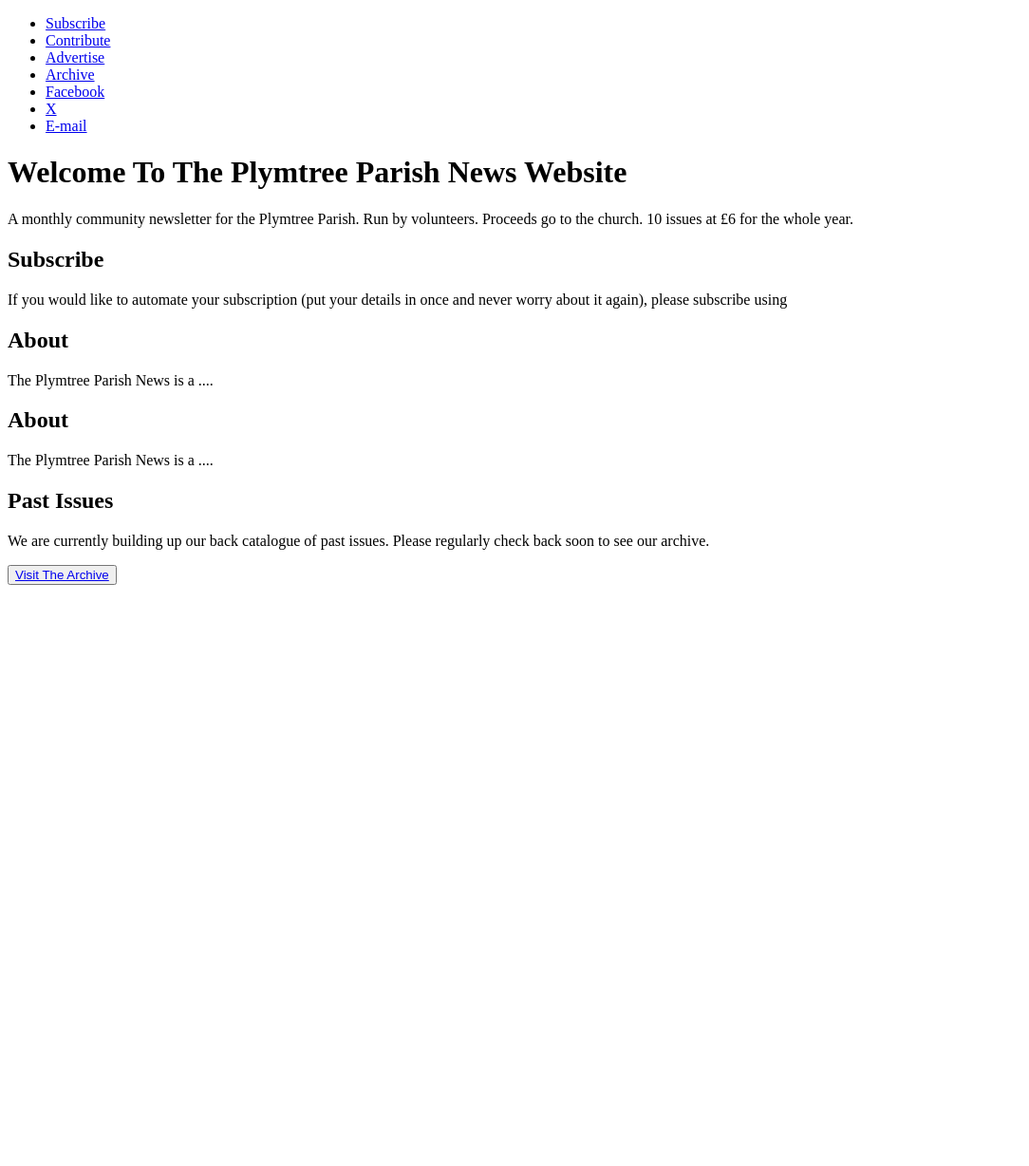
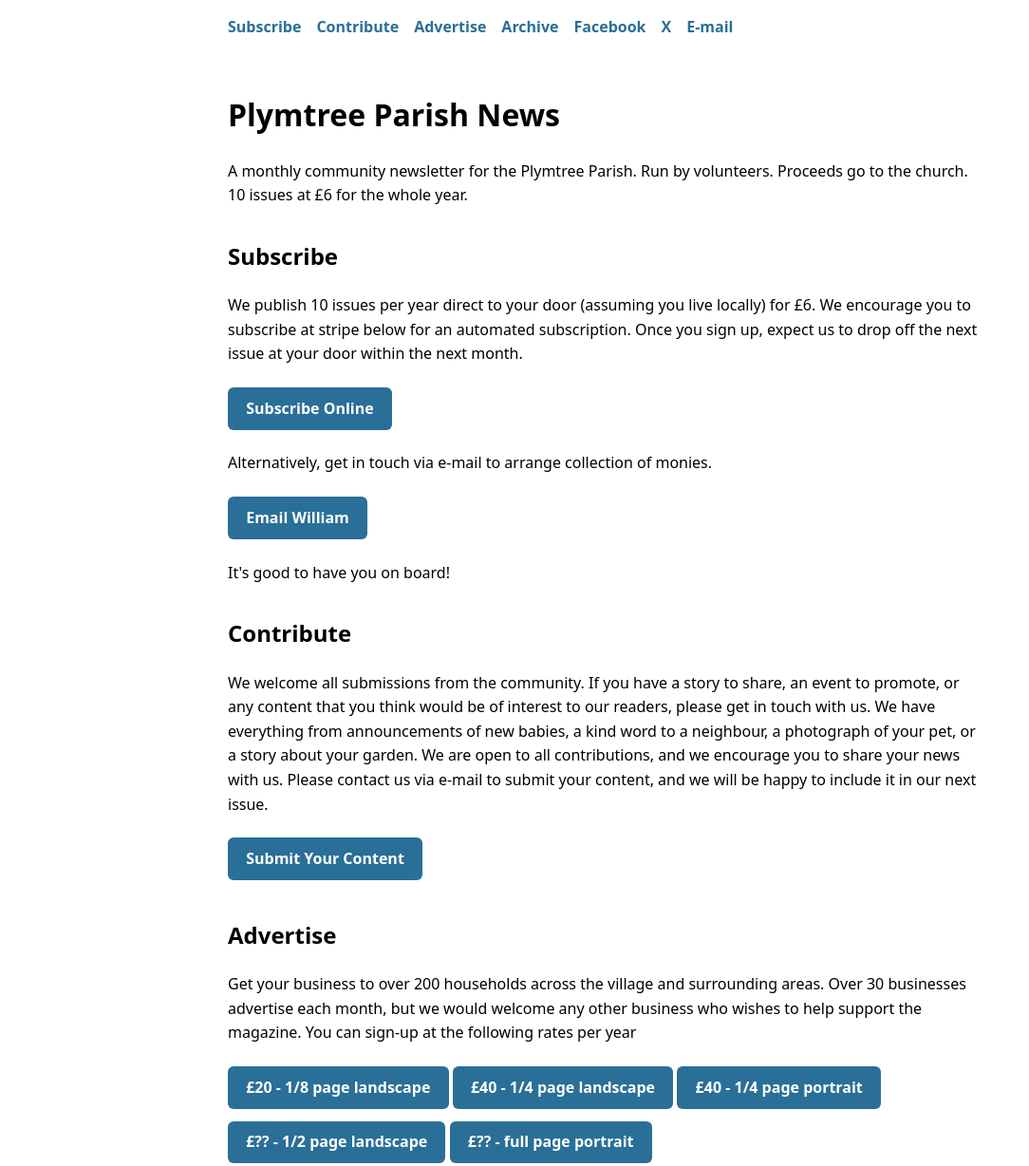
Before and after one commit to sammichaelstevens/plymtreeparishnews, a plain HTML site: page index.html in a window 1280 px wide. Shown: the top 1228 px of the page at 95% size, without its empty margins (0-1084 px from the left). Before the commit the page ends 800 px from the top, so only its background shows below. Drawn offline with Linux system fonts and the light colour scheme.

```diff
--- a/index.html
+++ b/index.html
@@ -4,53 +4,104 @@
   <meta charset="UTF-8">
   <meta name="viewport" content="width=device-width, initial-scale=1.0">
   <title>Plymtree Parish News</title>
+  <link rel="stylesheet" href="styles.css">
 </head>
 <body>
+  <header>
     <nav>
       <ul>
-      <li><a href="contact.html">Subscribe</a></li>
-      <li><a href="contact.html">Contribute</a></li>
-      <li><a href="contact.html">Advertise</a></li>
+        <li><a href="#subscribe">Subscribe</a></li>
+        <li><a href="#contribute">Contribute</a></li>
+        <li><a href="#advertise">Advertise</a></li>
         <li><a href="#archive">Archive</a></li>
-      <li><a href="contact.html">Facebook</a></li>
-      <li><a href="contact.html">X</a></li>
-      <li><a href="mailto: plymtreeparishnews.org.uk">E-mail</a></li>
+        <li><a href="https://www.facebook.com/PlymtreeParishNews">Facebook</a></li>
+        <li><a href="https://twitter.com/PlymtreeParishNews">X</a></li>
+        <li><a href="mailto:hello@plymtreeparishnews.org.uk">E-mail</a></li>
       </ul>
     </nav>
-  <h1>Welcome To The Plymtree Parish News Website</h1>
+  </header>
+
+  <main>
+    <h1>Plymtree Parish News</h1>
     <p>A monthly community newsletter for the Plymtree Parish. Run by volunteers. Proceeds go to the church. 10 issues at £6 for the whole year.</p>
+
     <section id="subscribe">
-    <h2>
-      Subscribe
-    </h2>
+      <h2>Subscribe</h2>
       <p>
-      If you would like to automate your subscription (put your details in once and never worry about it again), please subscribe using
+        We publish 10 issues per year direct to your door (assuming you live locally) for £6. We encourage you to subscribe at stripe below for an automated subscription. Once you sign up, expect us to drop off the next issue at your door within the next month.
       </p>
+
+      <a class="button" href="https://your-stripe-checkout-link-here">
+        Subscribe Online
+      </a>
+
+      <p>Alternatively, get in touch via e-mail to arrange collection of monies.</p>
+
+      <a class="button" href="mailto:hello@plymtreeparishnews.org.uk">
+        Email William
+      </a>
+
+      <p>It's good to have you on board!</p>
     </section>
-    <section>
-    <h2>
-      About
-    </h2>
+
+    <section id="contribute">
+      <h2>Contribute</h2>
       <p>
-      The Plymtree Parish News is a ....
+        We welcome all submissions from the community. If you have a story to share, an event to promote, or any content that you think would be of interest to our readers, please get in touch with us. We have everything from announcements of new babies, a kind word to a neighbour, a photograph of your pet, or a story about your garden. We are open to all contributions, and we encourage you to share your news with us. Please contact us via e-mail to submit your content, and we will be happy to include it in our next issue.
       </p>
+
+      <a class="button" href="mailto:hello@plymtreeparishnews.org.uk">
+        Submit Your Content
+      </a>
     </section>
-  <section id="Advertise">
-    <h2>
-      About
-    </h2>
+
+    <section id="advertise">
+      <h2>Advertise</h2>
       <p>
-      The Plymtree Parish News is a ....
+        Get your business to over 200 households across the village and surrounding areas. Over 30 businesses advertise each month, but we would welcome any other business who wishes to help support the magazine. You can sign-up at the following rates per year
       </p>
+
+      <a class="button" href="mailto:hello@plymtreeparishnews.org.uk">
+        £20 - 1/8 page landscape
+      </a>
+
+      <a class="button" href="mailto:hello@plymtreeparishnews.org.uk">
+        £40 - 1/4 page landscape
+      </a>
+
+      <a class="button" href="mailto:hello@plymtreeparishnews.org.uk">
+        £40 - 1/4 page portrait
+      </a>
+
+      <a class="button" href="mailto:hello@plymtreeparishnews.org.uk">
+        £?? - 1/2 page landscape
+      </a>
+
+      <a class="button" href="mailto:hello@plymtreeparishnews.org.uk">
+        £?? - full page portrait
+      </a>
+
+      <p>Alternatively, get in touch via e-mail.</p>
+
+      <a class="button" href="mailto:hello@plymtreeparishnews.org.uk">
+        Email Roger
+      </a>
     </section>
+
     <section id="archive">
-    <h2>
-      Past Issues
-    </h2>
+      <h2>Past Issues</h2>
       <p>
-      We are currently building up our back catalogue of past issues. Please regularly check back soon to see our archive.
+        We are currently building up our back catalogue of past issues. Please regularly check back soon to see our archive. The archive is open to all, and we encourage you to explore our past issues to see the rich history of our community. If you have any past issues that you would like to contribute to our archive, please get in touch with us via e-mail. We are always looking for ways to expand our archive and share the stories of our community with a wider audience.
       </p>
-    <button><a href="contact.html">Visit The Archive</a></button>
+
+      <a class="button" href="contact.html">
+        Visit The Archive
+      </a>
     </section>
+  </main>
+
+  <footer>
+    <p>© Plymtree Parish News</p>
+  </footer>
 </body>
 </html>
--- /dev/null
+++ b/styles.css
@@ -0,0 +1,71 @@
+/* Basic reset for consistent spacing */
+body {
+  font-family: system-ui, sans-serif;
+  line-height: 1.6;
+  margin: 0;
+  padding: 0;
+}
+
+/* Make links look like buttons */
+.button {
+  display: inline-block;
+  padding: 0.6rem 1.2rem;
+  margin: 0.4rem 0;
+  background-color: #2a6f97;      /* A calm, trustworthy blue */
+  color: white;
+  text-decoration: none;
+  border-radius: 6px;
+  font-weight: 600;
+  transition: background-color 0.2s ease, transform 0.1s ease;
+}
+
+/* Hover state */
+.button:hover {
+  background-color: #1f5a7a;
+  transform: translateY(-2px);
+}
+
+/* Keyboard focus state (important for accessibility) */
+.button:focus {
+  outline: 3px solid #ffbf47;     /* GOV.UK-style focus ring */
+  outline-offset: 3px;
+}
+
+/* Optional: make buttons full-width on small screens */
+@media (max-width: 600px) {
+  .button {
+    width: 100%;
+    text-align: center;
+  }
+}
+
+/* Optional: tidy up nav */
+nav ul {
+  list-style: none;
+  padding: 0;
+  margin: 0;
+  display: flex;
+  flex-wrap: wrap;
+  gap: 1rem;
+}
+
+nav a {
+  text-decoration: none;
+  color: #2a6f97;
+  font-weight: 600;
+}
+
+nav a:hover {
+  text-decoration: underline;
+}
+
+/* Basic layout spacing */
+main, header, footer {
+  padding: 1rem 1.5rem;
+  max-width: 800px;
+  margin: auto;
+}
+
+section {
+  margin-top: 2rem;
+}
```
Also changed, not shown: archive.html (deleted, +0 -70 lines). Lines whose indentation alone changed are shown as unchanged.
